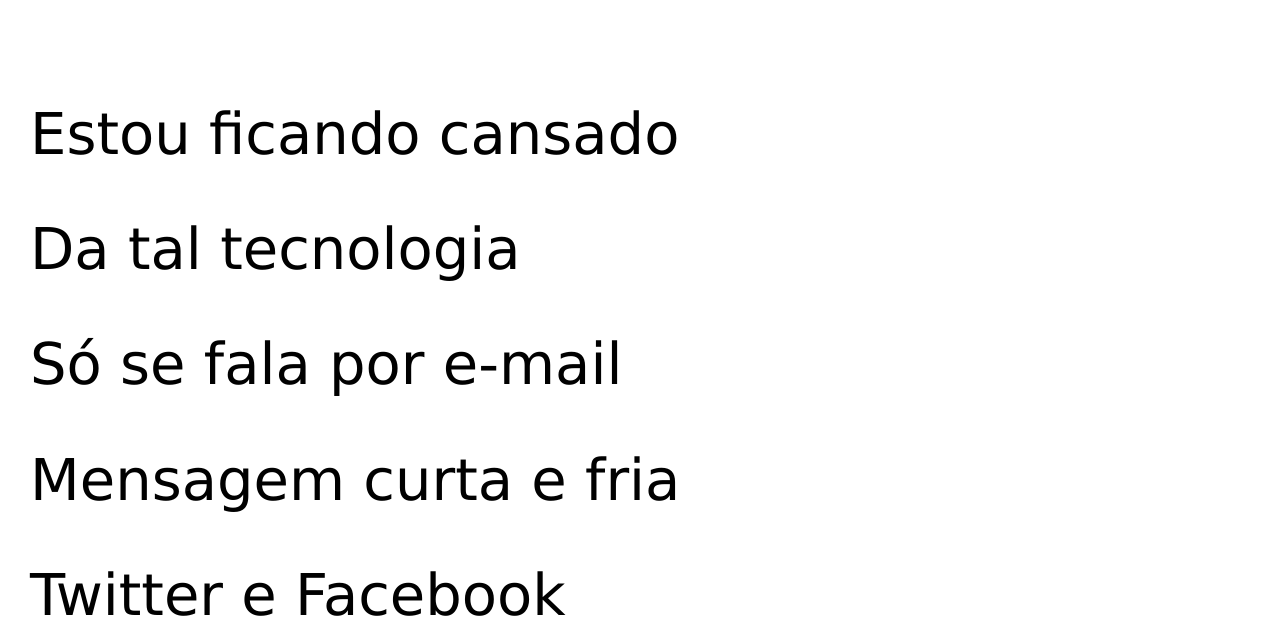
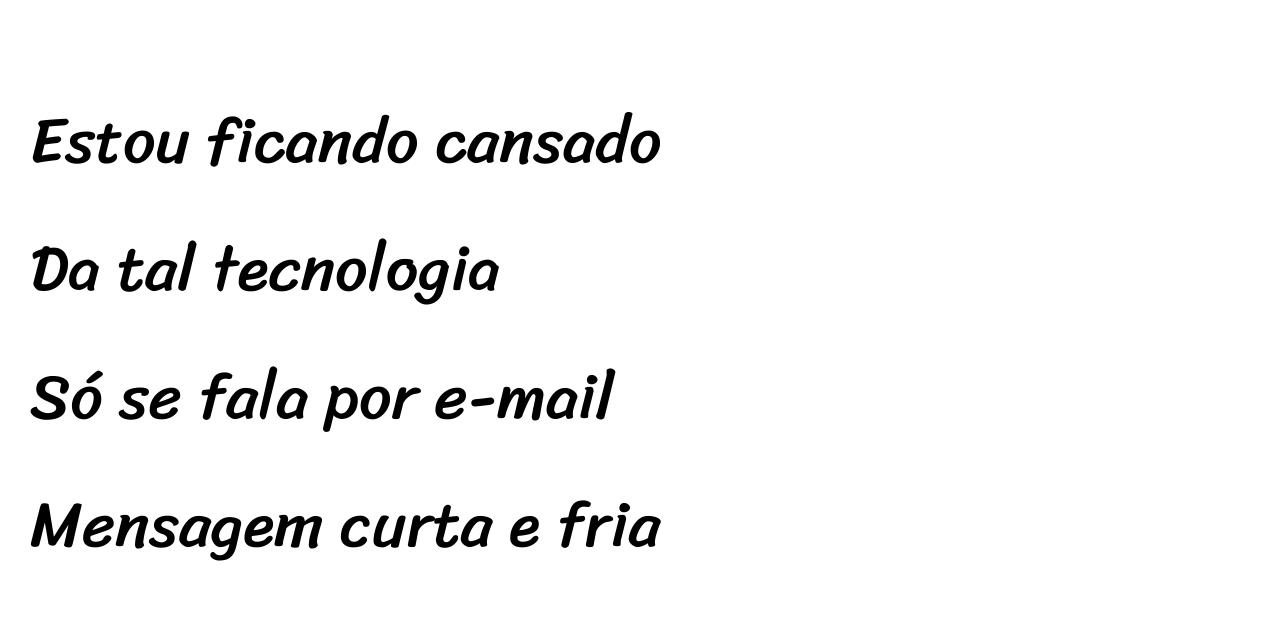
Before and after one commit to vivifsantos/projeto-cordel, a plain HTML site: page index.html in a window 1280 px wide. Shown: the part 158-780 px from the top of the page. Drawn offline with Linux system fonts and the light colour scheme.

Commit message:
atualizado

```diff
--- a/estilo/style.css
+++ b/estilo/style.css
@@ -45,8 +45,8 @@ section{
     padding-bottom: 10vh;
     line-height: 2em;
     padding-left: 30px;
-    font-family: var(--fonte1);
-    font-size: 4.5vw;
+    font-family: var(--fonte3);
+    font-size: 5vw;
 
 }
 section > p {
```
